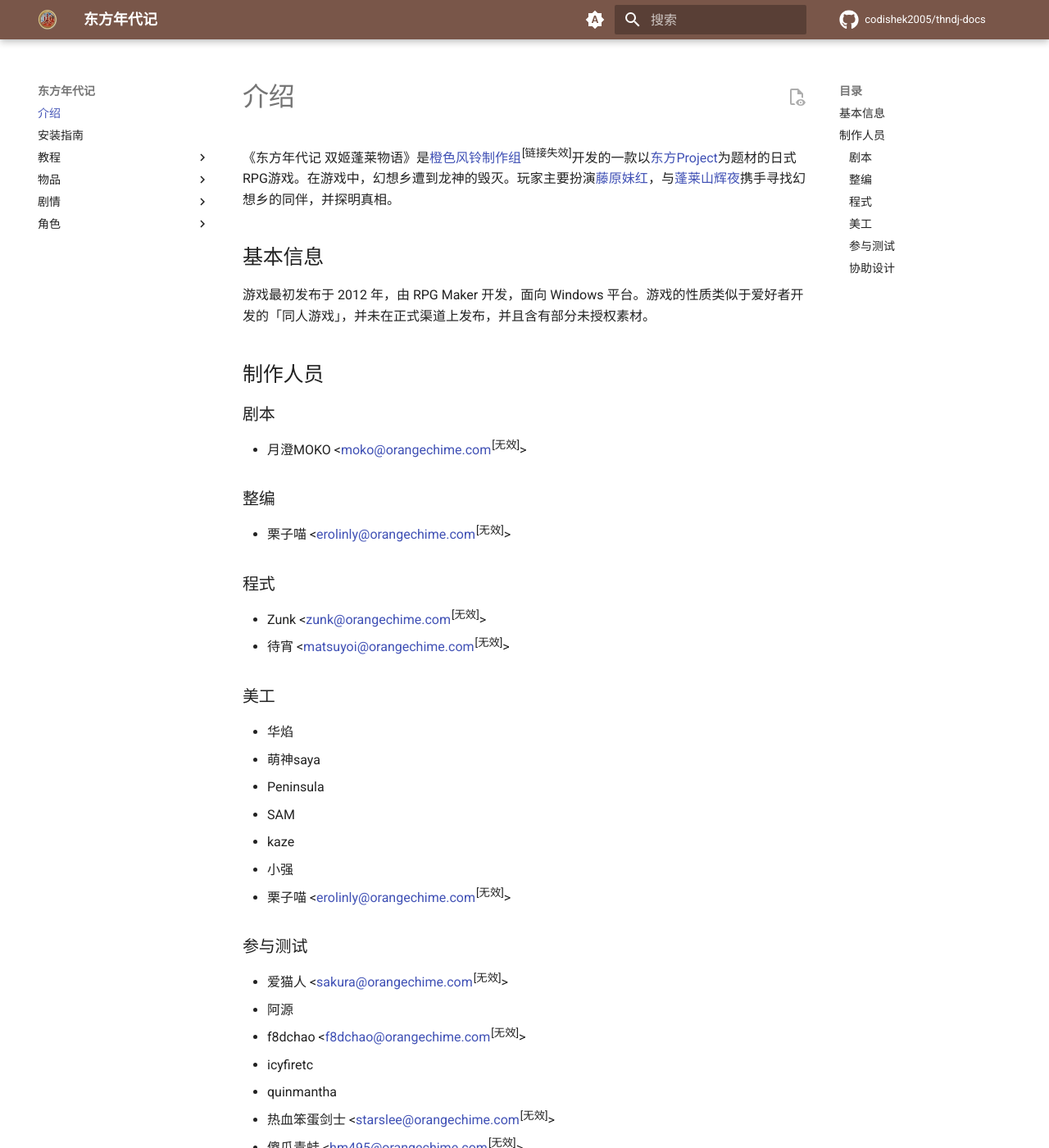
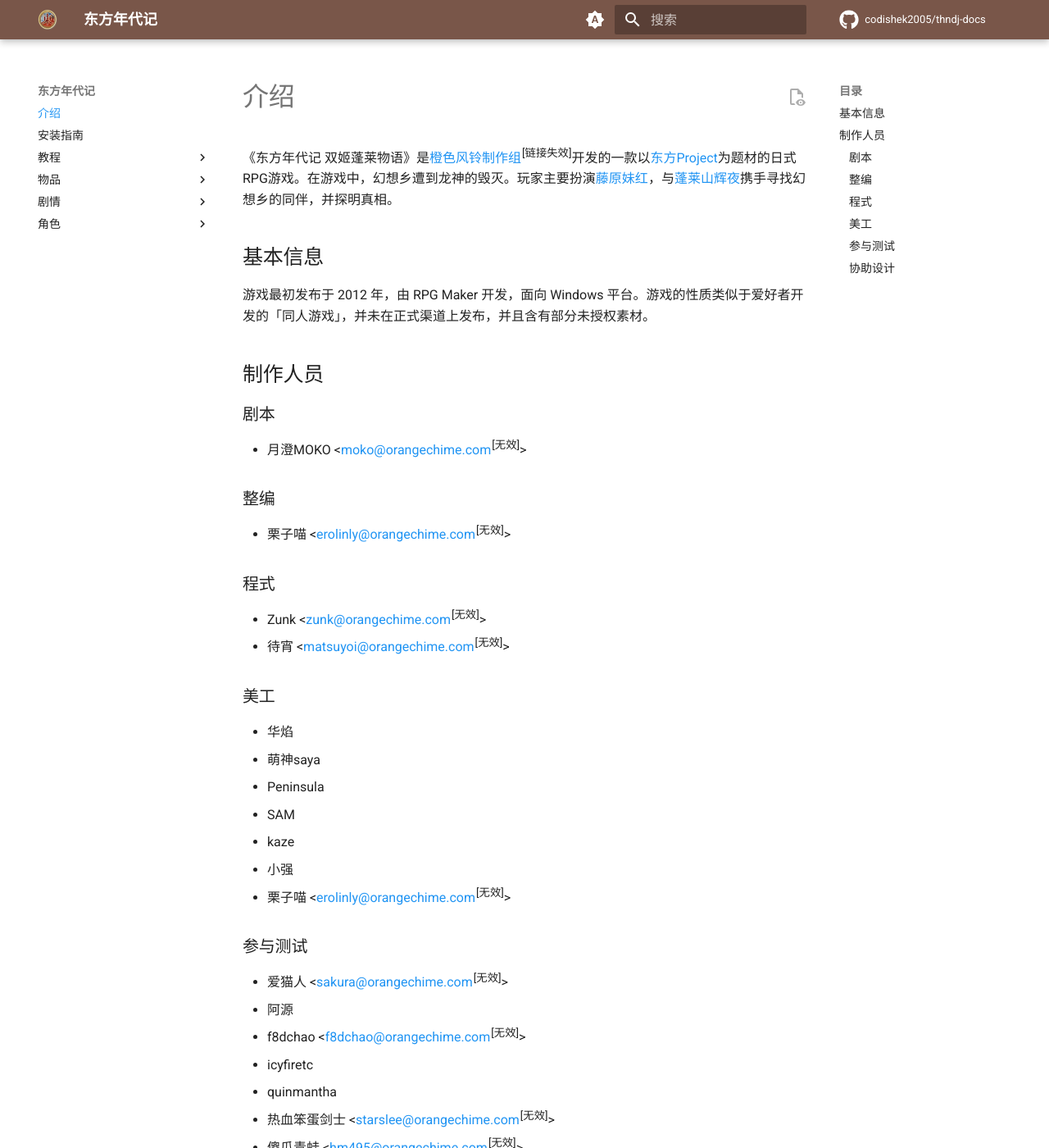
Before and after one commit to codishek2005/thndj-docs, an MkDocs documentation site: the page built from docs/index.md, in a window 1280 px wide and 1400 px high. Shown: the whole window at 82% size. Built offline with MkDocs 1.6.1 and Material for MkDocs 9.7.7, drawn with Linux system fonts in a browser that asks for light colours; comment, search, counter and statistics services are not loaded.

Commit message:
style(theme): update link color

```diff
--- a/docs/stylesheets/extra.css
+++ b/docs/stylesheets/extra.css
@@ -1,3 +1,3 @@
 :root>* {
-    --md-typeset-a-color: #4051b5;
+    --md-typeset-a-color: #2094f3;
 }
```
